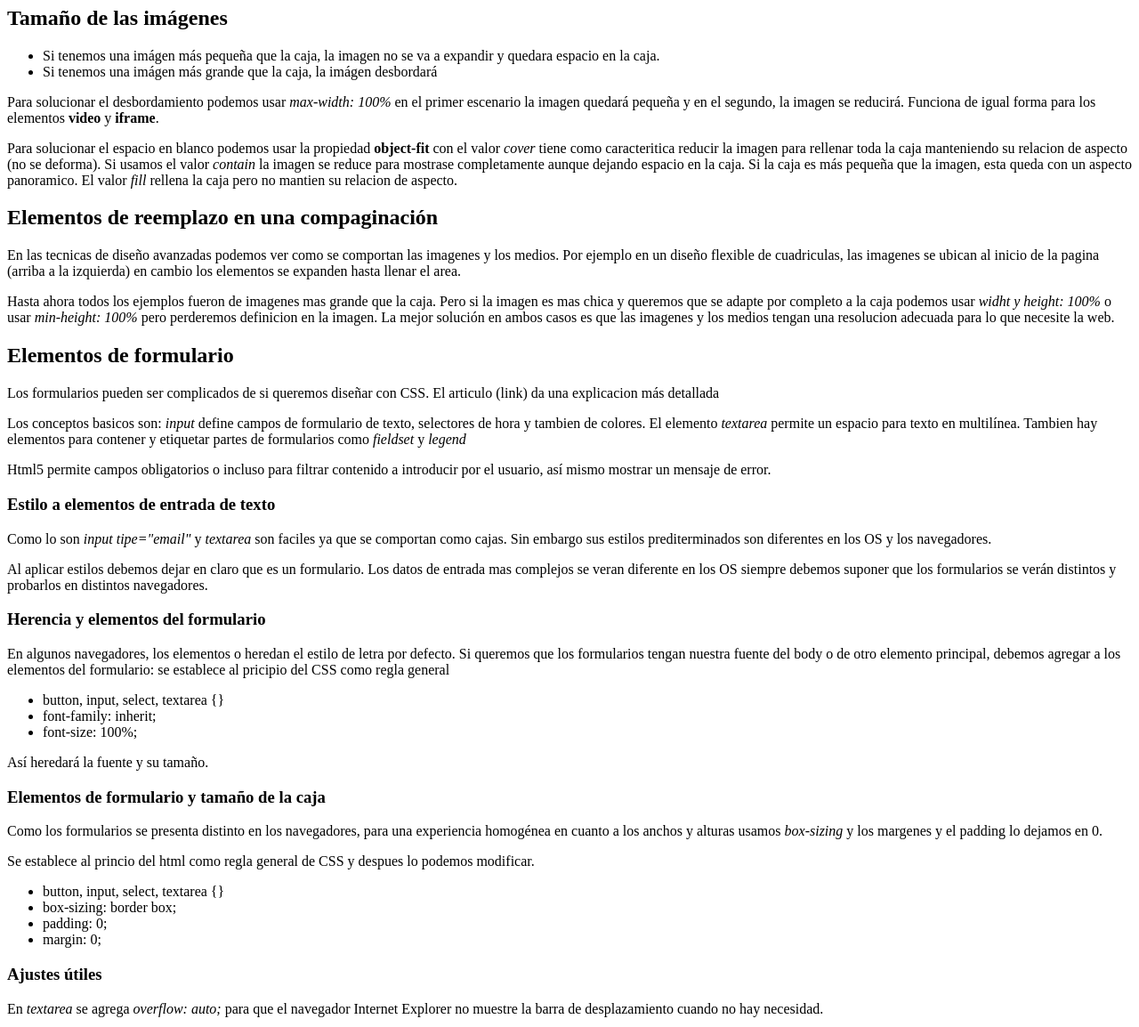
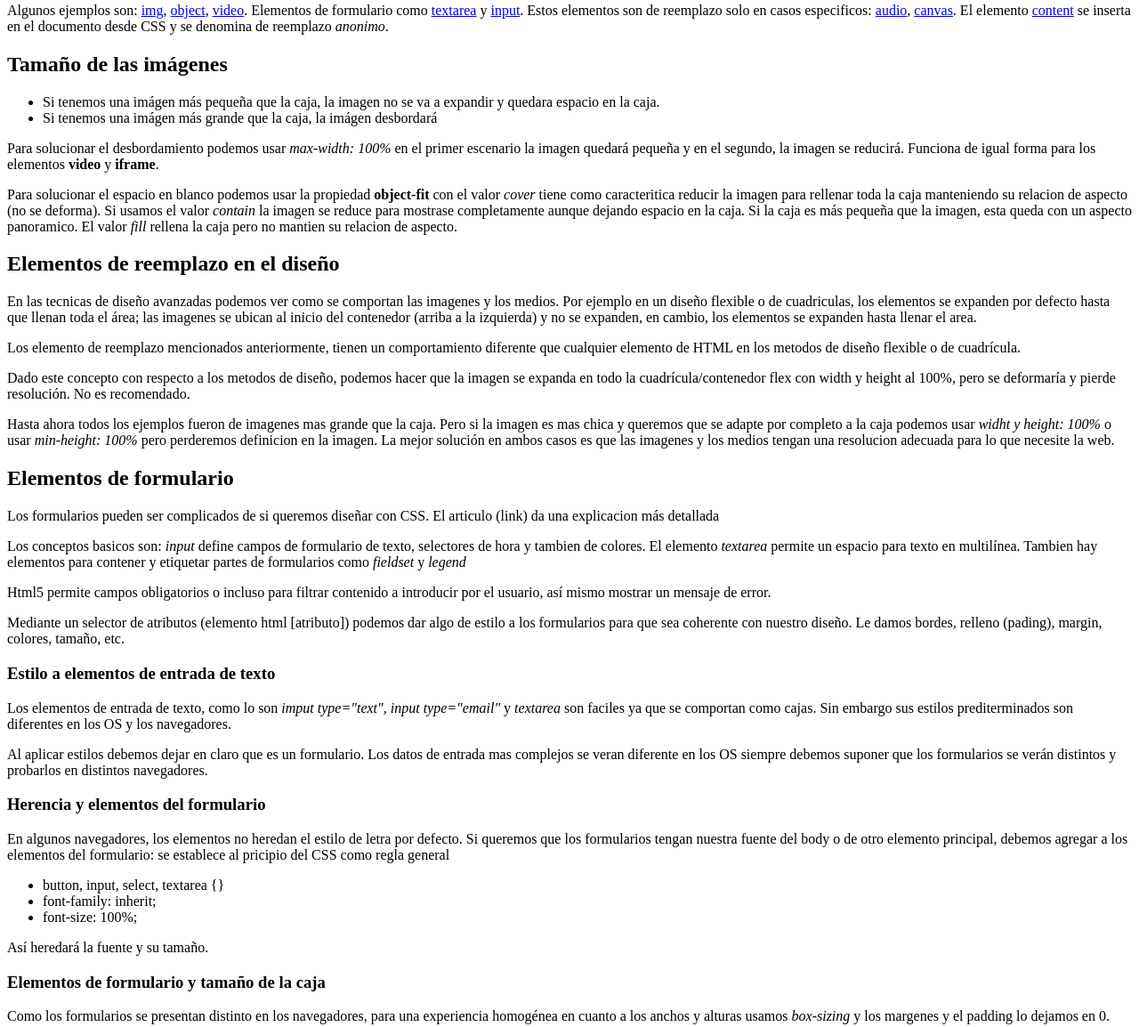
Before and after one commit to ivanepais/imagenes-medios-elementos-de-formulario, a plain HTML site: page index.html in a window 1280 px wide. Shown: the part 214-1368 px from the top of the page at 89% size. Drawn offline with Linux system fonts and the light colour scheme.

Commit message:
agregado p

```diff
--- a/index.html
+++ b/index.html
@@ -8,8 +8,11 @@
 <body>
 	<h1>Capitulo 9: Imágenes, medios y elementos de formularios</h1>
 	<p>Estos elementos tienen un comportamiento diferente a otros en la web en cuanto se aplica CSS.</p>
+
 	<h2>Elementos de reemplazo</h2>
 	<p>Se denominan a las imagenes y videos, CSS no puede influir en su aspecto interno; sino solo a su posicion en la página y otros apartados. Tambien son otros elementos que tienen una relacion de aspecto: tamaño definido en ancho (x) y alto (y), por defecto se mostrarán en esta dimensión intrínseca.</p>
+	<p>Algunos ejemplos son: <a href="https://developer.mozilla.org/es/docs/Web/HTML/Element/img">img</a>, <a href="https://developer.mozilla.org/es/docs/Web/HTML/Element/object">object</a>, <a href="https://developer.mozilla.org/es/docs/Web/HTML/Element/video">video</a>. Elementos de formulario como <a href="https://developer.mozilla.org/es/docs/Web/HTML/Element/textarea">textarea</a> y <a href="https://developer.mozilla.org/es/docs/Web/HTML/Element/input">input</a>. Estos elementos son de reemplazo solo en casos especificos: <a href="https://developer.mozilla.org/es/docs/Web/HTML/Element/audio">audio</a>, <a href="https://developer.mozilla.org/es/docs/Web/HTML/Element/canvas">canvas</a>. El elemento <a href="https://developer.mozilla.org/es/docs/Web/CSS/content">content</a> se inserta en el documento desde CSS y se denomina de reemplazo <em>anonimo</em>.</p>
+
 	<h2>Tamaño de las imágenes</h2>
 	<ul>
 		<li>Si tenemos una imágen más pequeña que la caja, la imagen no se va a expandir y quedara espacio en la caja.</li>
@@ -17,25 +20,34 @@
 	</ul>
 	<p>Para solucionar el desbordamiento podemos usar <em>max-width: 100%</em> en el primer escenario la imagen quedará pequeña y en el segundo, la imagen se reducirá. Funciona de  igual forma para los elementos <strong>video</strong> y <strong>iframe</strong>.</p>
 	<p>Para solucionar el espacio en blanco podemos usar la propiedad <strong>object-fit</strong> con el valor <em>cover</em> tiene como caracteritica reducir la imagen para rellenar toda la caja manteniendo su relacion de aspecto (no se deforma). Si usamos el valor <em>contain</em> la imagen se reduce para mostrase completamente aunque dejando espacio en la caja. Si la caja es más pequeña que la imagen, esta queda con un aspecto panoramico. El valor <em>fill</em> rellena la caja pero no mantien su relacion de aspecto.</p>
-	<h2>Elementos de reemplazo en una compaginación</h2>
-	<p>En las tecnicas de diseño avanzadas podemos ver como se comportan las imagenes y los medios. Por ejemplo en un diseño flexible de cuadriculas, las imagenes se ubican al inicio de la pagina (arriba a la izquierda) en cambio los elementos se expanden hasta llenar el area.</p>
+
+	<h2>Elementos de reemplazo en el diseño</h2>
+	<p>En las tecnicas de diseño avanzadas podemos ver como se comportan las imagenes y los medios. Por ejemplo en un diseño flexible o de cuadriculas, los elementos se expanden por defecto hasta que llenan toda el área; las imagenes se ubican al inicio del contenedor (arriba a la izquierda) y no se expanden, en cambio, los elementos se expanden hasta llenar el area.</p>
+	<p>Los elemento de reemplazo mencionados anteriormente, tienen un comportamiento diferente que cualquier elemento de HTML en los metodos de diseño flexible o de cuadrícula.</p>
+	<p>Dado este concepto con respecto a los metodos de diseño, podemos hacer que la imagen se expanda en todo la cuadrícula/contenedor flex con <span>width y height al 100%</span>, pero se deformaría y pierde resolución. No es recomendado.</p>
+
 	<p>Hasta ahora todos los ejemplos fueron de imagenes mas grande que la caja. Pero si la imagen es mas chica y queremos que se adapte por completo a la caja podemos usar <em>widht y height: 100%</em> o usar <em>min-height: 100%</em> pero perderemos definicion en la imagen. La mejor solución en ambos casos es que las imagenes y los medios tengan una resolucion adecuada para lo que necesite la web.</p>
+
 	<h2>Elementos de formulario</h2>
 	<p>Los formularios pueden ser complicados de si queremos diseñar con CSS. El articulo (link) da una explicacion más detallada</p>
 	<p>Los conceptos basicos son: <em>input</em> define campos de formulario de texto, selectores de hora y tambien de colores. El elemento <em>textarea</em> permite un espacio para texto en multilínea. Tambien hay elementos para contener y etiquetar partes de formularios como <em>fieldset</em> y <em>legend</em></p>
 	<p>Html5 permite campos obligatorios o incluso para filtrar contenido a introducir por el usuario, así mismo mostrar un mensaje de error.</p>
+	<p>Mediante un selector de atributos (<span>elemento html [atributo]</span>) podemos dar algo de estilo a los formularios para que sea coherente con nuestro diseño. Le damos bordes, relleno (pading), margin, colores, tamaño, etc.</p>
+
 	<h3>Estilo a elementos de entrada de texto</h3>
-	<p>Como lo son <em>input tipe="email"</em> y <em>textarea</em> son faciles ya que se comportan como cajas. Sin embargo sus estilos prediterminados son diferentes en los OS y los navegadores.</p>
+	<p>Los elementos de entrada de texto, como lo son <em>imput type="text"</em>, <em>input type="email"</em> y <em>textarea</em> son faciles ya que se comportan como cajas. Sin embargo sus estilos prediterminados son diferentes en los OS y los navegadores.</p>
 	<p>Al aplicar estilos debemos dejar en claro que es un formulario. Los datos de entrada mas complejos se veran diferente en los OS siempre debemos suponer que los formularios se verán distintos y probarlos en distintos navegadores.</p>
+
 	<h3>Herencia y elementos del formulario</h3>
-	<p>En algunos navegadores, los elementos o heredan el estilo de letra por defecto. Si queremos que los formularios tengan nuestra fuente del body o de otro elemento principal, debemos agregar a los elementos del formulario: se establece al pricipio del CSS como regla general</p>
+	<p>En algunos navegadores, los elementos no heredan el estilo de letra por defecto. Si queremos que los formularios tengan nuestra fuente del body o de otro elemento principal, debemos agregar a los elementos del formulario: se establece al pricipio del CSS como regla general</p>
 	<ul> <li>button, input, select, textarea {}</li>
 		<li>font-family: inherit;</li>
 		<li>font-size: 100%;</li>
 	</ul>
 	<p>Así heredará la fuente y su tamaño.</p>
+
 	<h3>Elementos de formulario y tamaño de la caja</h3>
-	<p>Como los formularios se presenta distinto en los navegadores, para una experiencia homogénea en cuanto a los anchos y alturas usamos <em>box-sizing</em> y los margenes y el padding lo dejamos en 0.</p>
+	<p>Como los formularios se presentan distinto en los navegadores, para una experiencia homogénea en cuanto a los anchos y alturas usamos <em>box-sizing</em> y los margenes y el padding lo dejamos en 0.</p>
 	<p>Se establece al princio del html como regla general de CSS y despues lo podemos modificar.</p>
 	<ul>
 		<li>button, input, select, textarea {}</li>
@@ -43,8 +55,10 @@
 		<li>padding: 0;</li>
 		<li>margin: 0;</li>
 	</ul>
+
 	<h3>Ajustes útiles</h3>
 	<p>En <em>textarea</em> se agrega <em>overflow: auto;</em> para  que el navegador Internet Explorer no muestre la barra de desplazamiento cuando no hay necesidad.</p>
+
 	<h3>Reinicio del formulario y conclusión</h3>
 	<p>Para concluir, podemos poner estas propiedades juntas al comienzo al comienzo del CSS para reiniciar el formulario así los navegadores no influyen en el resultado final.</p>
 	<ul>
```
